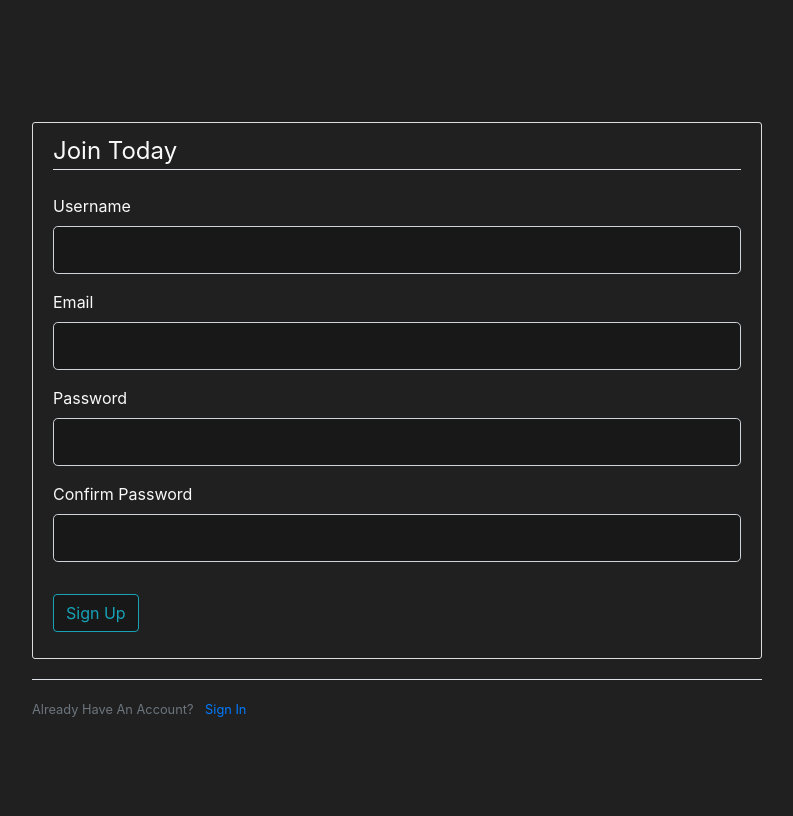
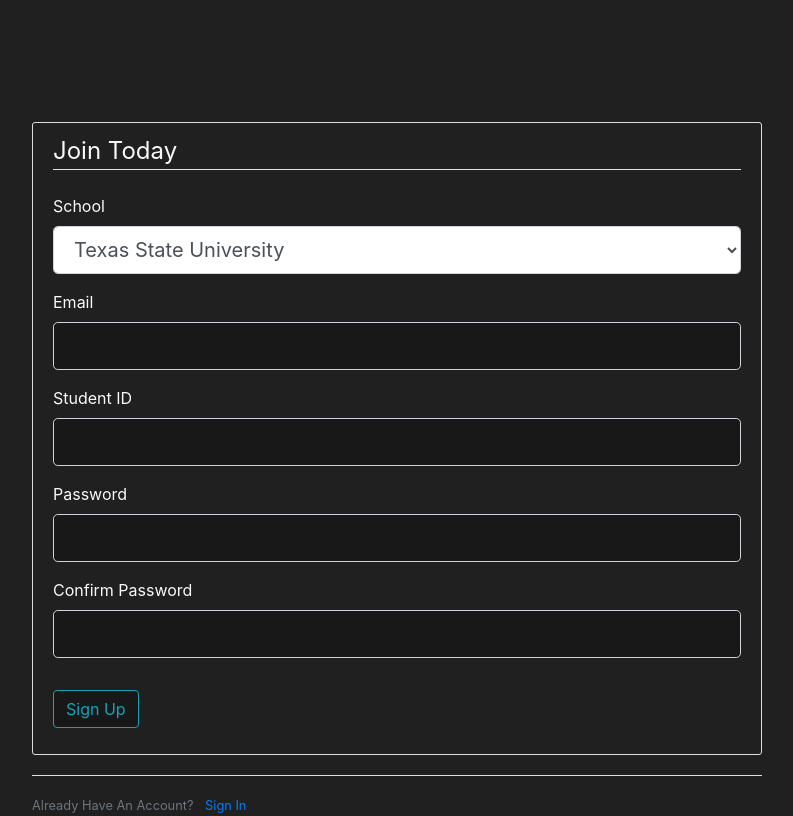
Before and after one commit to cs3398-vulcans-ponfarr/UPair-TxState-Project, a Flask app: page /register in a window 1280 px wide. Shown: the part 246-1062 px from the top of the page, without its empty margins (53-846 px from the left). Before the commit the page ends 963 px from the top, so only its background shows below. Run offline with Flask 2, Linux system fonts and the light colour scheme; some libraries are stand-ins or nearby versions.

Commit message:
Latest changes

```diff
--- a/se_app/app.py
+++ b/se_app/app.py
@@ -21,30 +21,33 @@ def about():
 def register():
     form = RegistrationForm()
     if form.validate_on_submit():
-        flash(f'Account created for {form.username.data}!', 'success')
-        return redirect(url_for('home'))
+        if DatabaseCalls.Register(form.school.data, form.email.data, form.student_id.data, form.password.data):
+            flash(f'Account created for {form.email.data}!', 'register')
+        else:
+            flash(f'Email {form.email.data} already taken!', 'register')
+        # return redirect(url_for('home'))
     return render_template('register.html', title='Register', form=form)
 
+@app.route("/schedule", methods=['GET', 'POST'])
+def schedule():
+    form = RegistrationForm()
+    if form.validate_on_submit():
+        if DatabaseCalls.Register(form.school.data, form.email.data, form.student_id.data, form.password.data):
+            flash(f'Account created for {form.email.data}!', 'register')
+        else:
+            flash(f'Email {form.email.data} already taken!', 'register')
+        #return redirect(url_for('home'))
+    return render_template('register.html', title='Register', form=form)
 
 @app.route("/login", methods=['GET', 'POST'])
 def login():
     form = LoginForm()
-    if request.method == 'POST':
-        session.pop('user', None)
-        if form.validate_on_submit():
-            if form.email.data == 'admin@blog.com' and form.password.data == 'password':
-                session['user'] = 'admin@blog.com'
-                return redirect(url_for('protected'))
-#    form = LoginForm()
-#    if form.validate_on_submit():
-#        if form.email.data == 'admin@blog.com' and form.password.data == 'password':
-#            flash('You have been logged in!', 'success')
-
-
-            #{{form.email(class_="flagged")}}
-            #return redirect(url_for('home'))
-#        else:
-#            flash('Login Unsuccessful. Please check username and password', 'danger')
+    if form.validate_on_submit():
+        if form.email.data != '' and form.password.data != '':
+            flash(DatabaseCalls.getAccount(form.email.data, form.password.data), 'success')
+            return redirect(url_for('pair'))
+        else:
+            flash('Login Unsuccessful. Please check username and password', 'danger')
     return render_template('login.html', title='Login', form=form)
 
 
--- a/se_app/forms.py
+++ b/se_app/forms.py
@@ -1,13 +1,15 @@
 from flask_wtf import FlaskForm
-from wtforms import StringField, PasswordField, SubmitField, BooleanField
-from wtforms.validators import DataRequired, Length, Email, EqualTo
+from wtforms import StringField, PasswordField, SubmitField, BooleanField, SelectField
+from wtforms.validators import DataRequired, Length, Email, EqualTo, Regexp
 
 
 class RegistrationForm(FlaskForm):
-    username = StringField('Username',
-                           validators=[DataRequired(), Length(min=2, max=20)])
+    school = SelectField(u'School', choices=[(228459, 'Texas State University'), (229115, 'Texas Tech University')], coerce=int)
+    #username = StringField('Username',
+    #                       validators=[DataRequired(), Length(min=2, max=20)])
     email = StringField('Email',
                         validators=[DataRequired(), Email()])
+    student_id = StringField('Student ID', validators=[Regexp(r'^[\w]+$'), Length(min=1, max=40)])
     password = PasswordField('Password', validators=[DataRequired()])
     confirm_password = PasswordField('Confirm Password',
                                      validators=[DataRequired(), EqualTo('password')])
@@ -20,3 +22,7 @@ class LoginForm(FlaskForm):
     password = PasswordField('Password', validators=[DataRequired()])
     remember = BooleanField('Remember Me')
     submit = SubmitField('Login')
+
+class ScheduleForm(FlaskForm):
+    major = SelectField('Major', coerce=int)
+    course = SelectField('Class', coerce=int)
--- a/se_app/templates/login.html
+++ b/se_app/templates/login.html
@@ -2,10 +2,12 @@
 {% block content %}
     <br></br>
     <div class="content-section">
-    {% with messages = get_flashed_messages() %}
+    {% with messages = get_flashed_messages(with_categories=true) %}
         {% if messages %}
             {% for message in messages %}
+                {% if category == 'login'%}
                 <h3>{{ message }}</h3>
+                {% endif %}
             {% endfor %}
         {% endif %}
     {% endwith %}
--- a/se_app/templates/register.html
+++ b/se_app/templates/register.html
@@ -1,23 +1,32 @@
 {% extends "layout.html" %}
 {% block content %}
     <br></br>
+    {% with messages = get_flashed_messages(with_categories=true) %}
+        {% if messages %}
+            {% for category, message in messages %}
+                {% if category == 'register'%}
+                <h3>{{ message }}</h3>
+                {% endif %}
+            {% endfor %}
+        {% endif %}
+    {% endwith %}
     <div class="content-section">
         <form method="POST" action="">
             {{ form.hidden_tag() }}
             <fieldset class="form-group">
                 <legend class="border-bottom mb-4">Join Today</legend>
                 <div class="form-group">
-                    {{ form.username.label(class="form-control-label") }}
+                    {{ form.school.label(class="form-control-label") }}
 
-                    {% if form.username.errors %}
-                        {{ form.username(class="form-control form-control-lg is-invalid") }}
+                    {% if form.school.errors %}
+                        {{ form.school(class="form-control form-control-lg is-invalid") }}
                         <div class="invalid-feedback">
-                            {% for error in form.username.errors %}
+                            {% for error in form.school.errors %}
                                 <span>{{ error }}</span>
                             {% endfor %}
                         </div>
                     {% else %}
-                        {{ form.username(class="form-control form-control-lg") }}
+                        {{ form.school(class="form-control form-control-lg") }}
                     {% endif %}
                 </div>
                 <div class="form-group">
@@ -31,6 +40,19 @@
                         </div>
                     {% else %}
                         {{ form.email(class="form-control form-control-lg") }}
+                    {% endif %}
+                </div>
+                <div class="form-group">
+                    {{ form.student_id.label(class="form-control-label") }}
+                    {% if form.student_id.errors %}
+                        {{ form.student_id(class="form-control form-control-lg is-invalid") }}
+                        <div class="invalid-feedback">
+                            {% for error in form.student_id.errors %}
+                                <span>{{ error }}</span>
+                            {% endfor %}
+                        </div>
+                    {% else %}
+                        {{ form.student_id(class="form-control form-control-lg") }}
                     {% endif %}
                 </div>
                 <div class="form-group">
```
Also changed, not shown: se_app/DatabaseCalls.py (+39 -2 lines).
